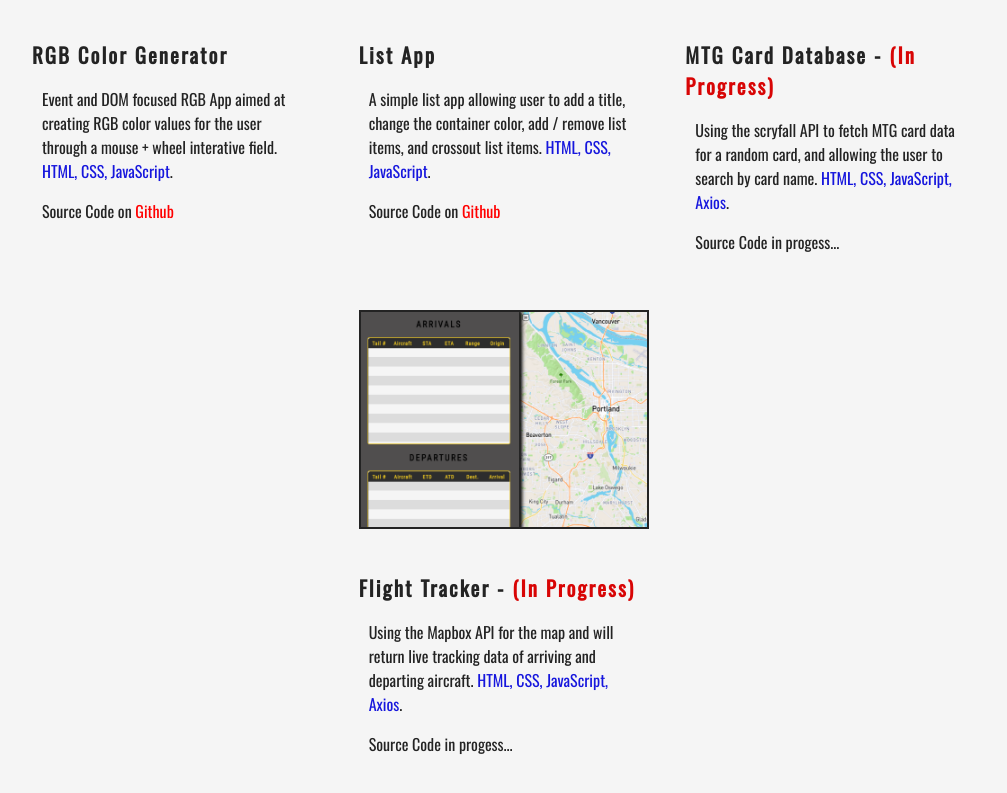
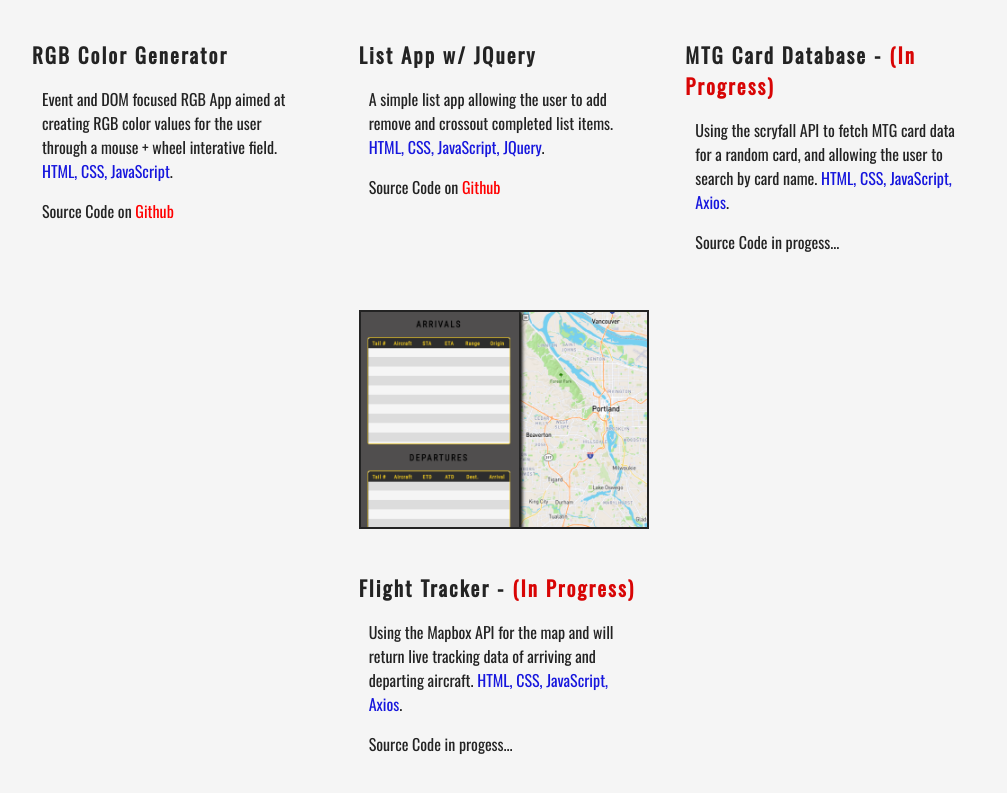
Before and after one commit to ayerub/ayerub.github.io, a plain HTML site: page index.html in a window 1280 px wide. Shown: the part 1308-2101 px from the top of the page, without its empty margins (138-1145 px from the left). Drawn offline with nearby package versions, Linux system fonts and the light colour scheme.

Commit message:
project update

```diff
--- a/index.html
+++ b/index.html
@@ -74,9 +74,9 @@
         </div>
         <div class="card">
           <img src="img/listapp.png">
-          <h2>List App</h2>
-          <p>A simple list app allowing user to add a title, change the container color, add / remove list items, and crossout list items. <span class="third-color">HTML, CSS, JavaScript</span>.</p>
-          <p>Source Code on <span><a href="https://github.com/ayerub/List-WebApp">Github</a></span></p>
+          <h2>List App w/ JQuery</h2>
+          <p>A simple list app allowing the user to add remove and crossout completed list items. <span class="third-color">HTML, CSS, JavaScript, JQuery</span>.</p>
+          <p>Source Code on <span><a href="https://github.com/ayerub/JQuery---TODO-List">Github</a></span></p>
         </div>
         <div class="card">
           <img src="img/mtgapp.png">
```
Also changed, not shown: img/listapp.png.
